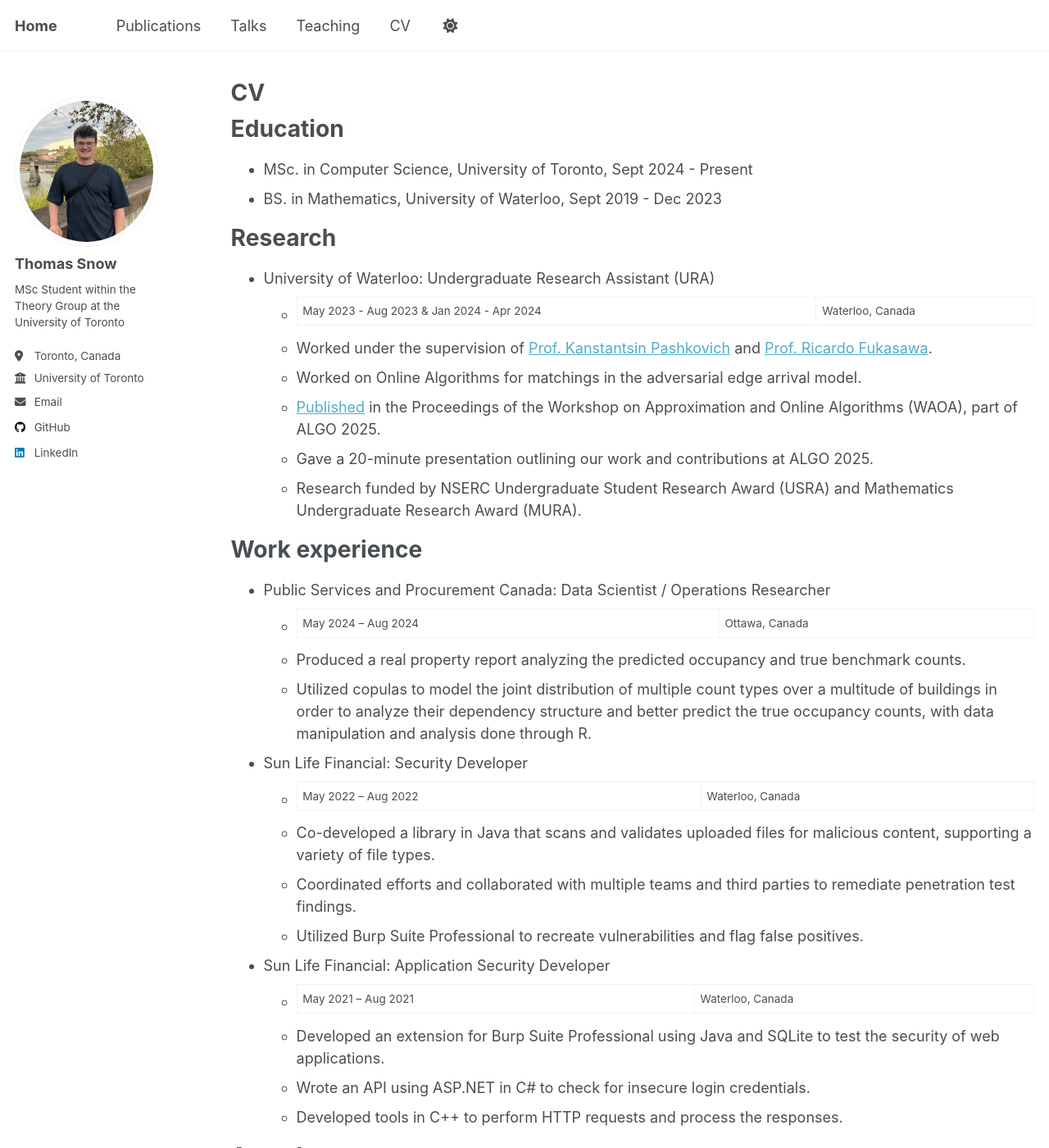
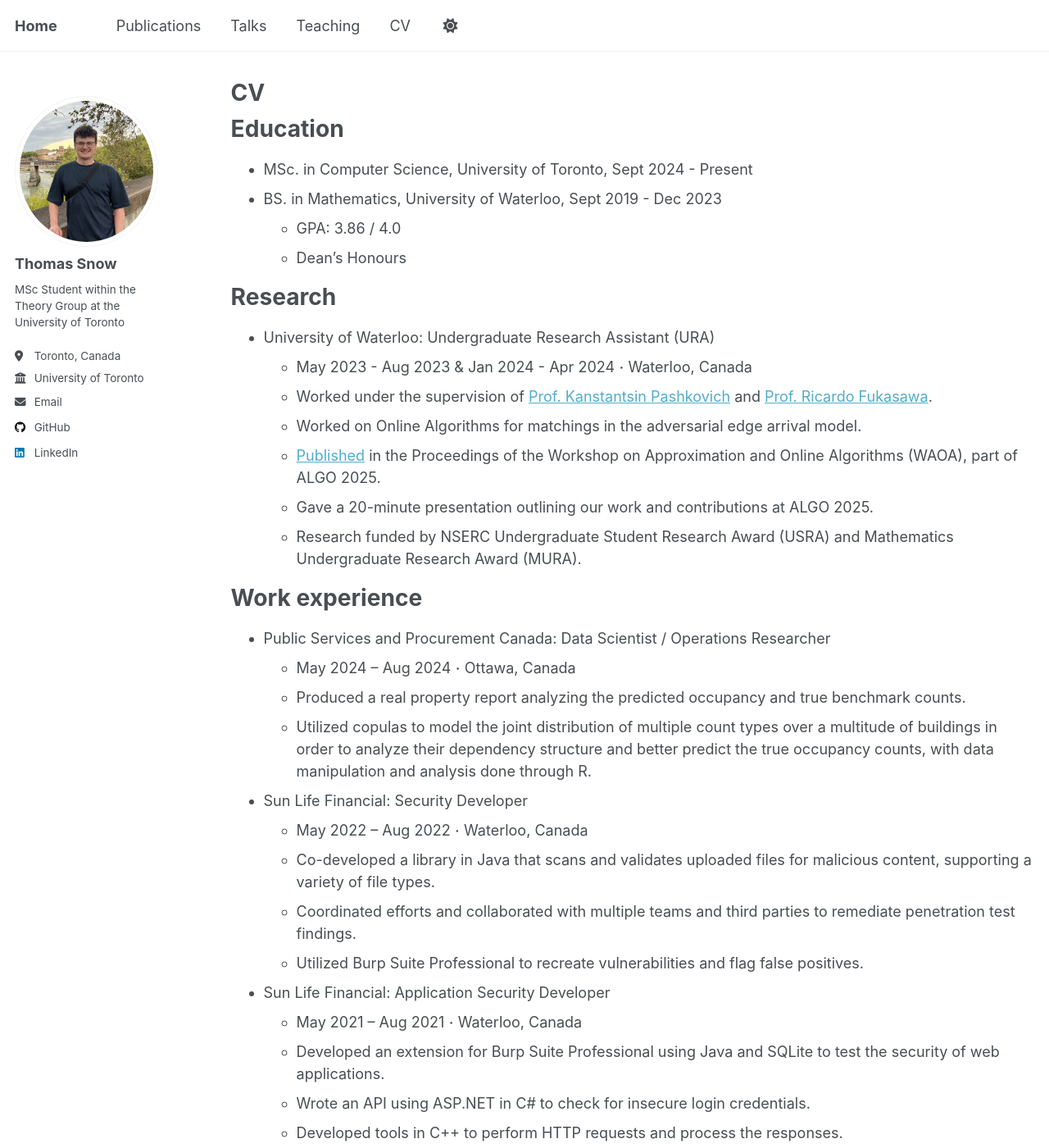
Before and after one commit to tsnowh/tsnowh.github.io, a Jekyll site: the page built from _pages/cv.md, in a window 1280 px wide and 1400 px high. Shown: the whole window at 82% size. Built offline with Jekyll 4.4.1, drawn with Linux system fonts in a browser that asks for light colours; a script that is not in the unit is left out.

Commit message:
Update cv.md

```diff
--- a/_pages/cv.md
+++ b/_pages/cv.md
@@ -13,11 +13,13 @@ Education
 ======
 * MSc. in Computer Science, University of Toronto, Sept 2024 - Present
 * BS. in Mathematics, University of Waterloo, Sept 2019 - Dec 2023
+  * GPA: 3.86 / 4.0
+  * Dean's Honours
 
 Research
 ======
 * University of Waterloo: Undergraduate Research Assistant (URA)
-  * May 2023 - Aug 2023 & Jan 2024 - Apr 2024 | Waterloo, Canada
+  * May 2023 - Aug 2023 & Jan 2024 - Apr 2024 $$\cdot$$ Waterloo, Canada
   * Worked under the supervision of [Prof. Kanstantsin Pashkovich](https://kanstantsinpashkovich.bitbucket.io/index.html) and [Prof. Ricardo Fukasawa](https://www.math.uwaterloo.ca/~rfukasaw/).
   * Worked on Online Algorithms for matchings in the adversarial edge arrival model.
   * [Published](https://tsnowh.github.io/publication/WAOA-2025) in the Proceedings of the Workshop on Approximation and Online Algorithms (WAOA), part of ALGO 2025.
@@ -27,19 +29,19 @@ Research
 Work experience
 ======
 * Public Services and Procurement Canada: Data Scientist / Operations Researcher
-  * May 2024 – Aug 2024 | Ottawa, Canada
+  * May 2024 – Aug 2024 $$\cdot$$ Ottawa, Canada
   * Produced a real property report analyzing the predicted occupancy and true benchmark counts.
   * Utilized copulas to model the joint distribution of multiple count types over a multitude of buildings in order to analyze their dependency structure and better predict the true occupancy counts, with data manipulation and analysis done through R.
 
 * Sun Life Financial: Security Developer
-  * May 2022 – Aug 2022 | Waterloo, Canada
+  * May 2022 – Aug 2022 $$\cdot$$ Waterloo, Canada
   * Co-developed a library in Java that scans and validates uploaded files for
 malicious content, supporting a variety of file types.
   * Coordinated efforts and collaborated with multiple teams and third parties to remediate penetration test findings.
   * Utilized Burp Suite Professional to recreate vulnerabilities and flag false positives.
 
 * Sun Life Financial: Application Security Developer
-  * May 2021 – Aug 2021 |  Waterloo, Canada
+  * May 2021 – Aug 2021 $$\cdot$$  Waterloo, Canada
   * Developed an extension for Burp Suite Professional using Java and SQLite to
 test the security of web applications.
   * Wrote an API using ASP.NET in C\# to check for insecure login credentials.
```
